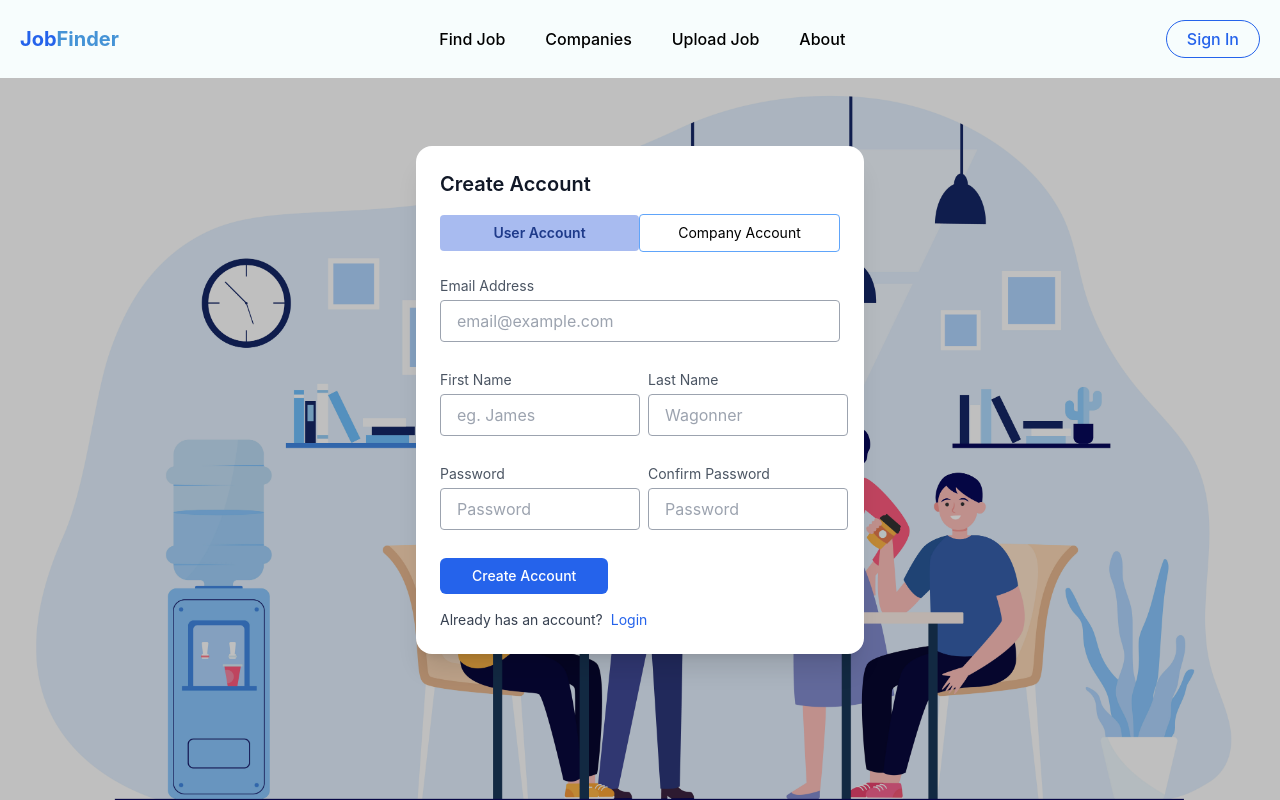
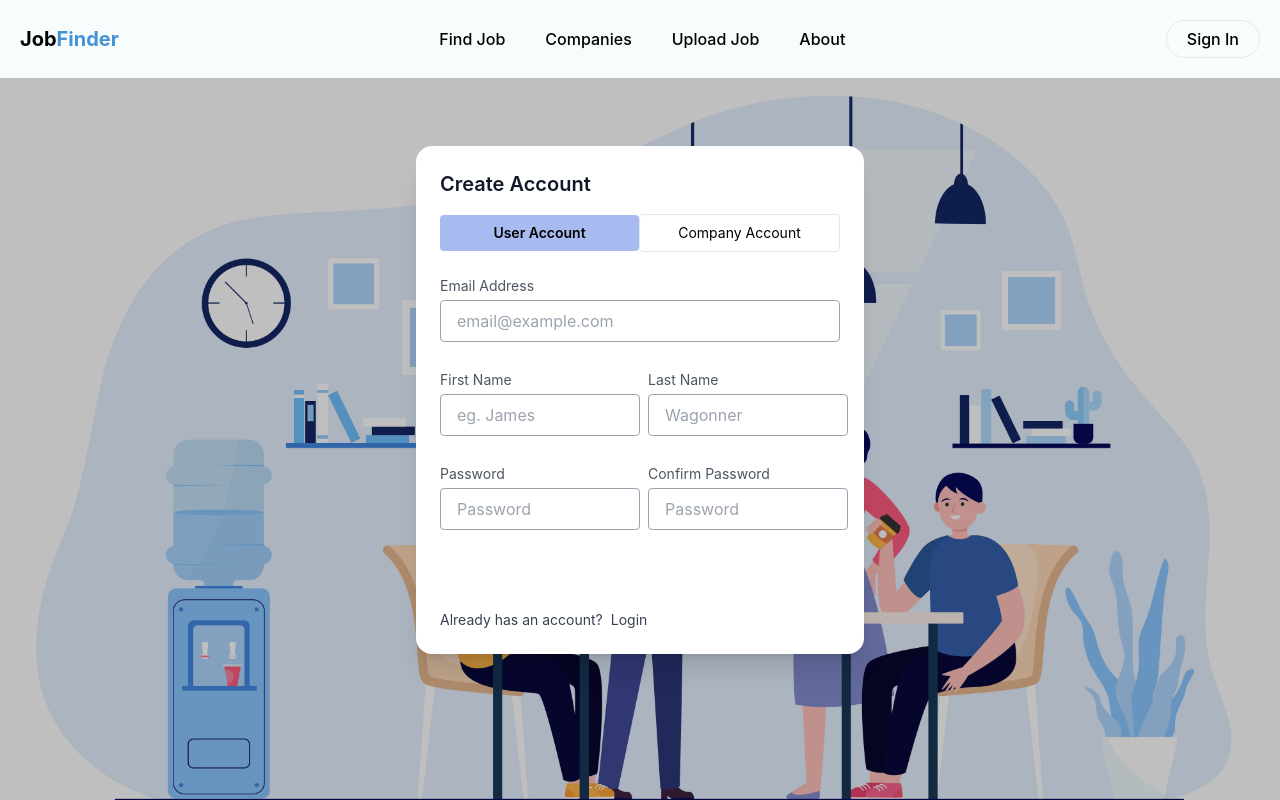
Before and after one commit to Abishekthapa09/Rojgar_frontend, a React (Vite) app: page /user-auth in a window 1280 px wide. Shown: the top 800 px of the page. Built offline with nearby package versions, Linux system fonts and the light colour scheme.

Commit message:
Tailwind configuration

```diff
--- a/tailwind.config.js
+++ b/tailwind.config.js
@@ -2,7 +2,12 @@
 export default {
   content: ["./index.html", "./src/**/*.{js,ts,jsx,tsx}"],
   theme: {
-    extend: {},
+    extend: {
+      colors:{
+        "primary":"#141414",
+        "blue":"#0047AB"
+      }
+    },
   },
   plugins: [],
 };
```
